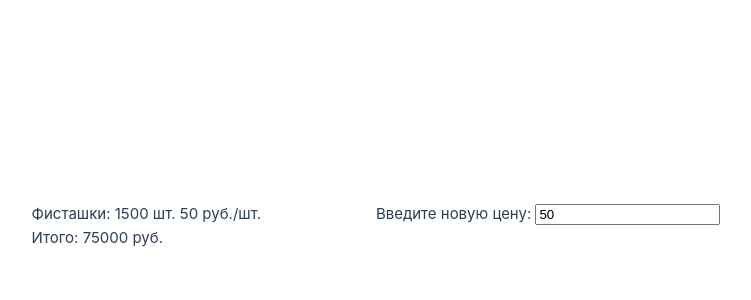
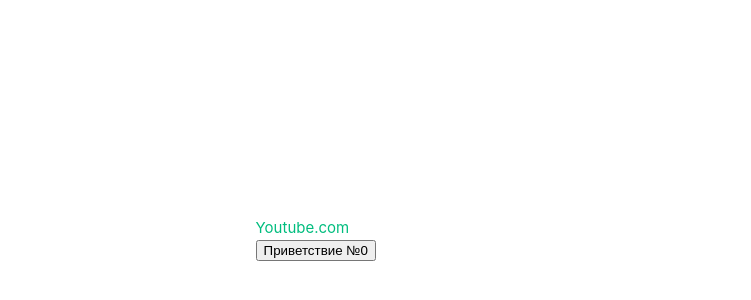
Before and after one commit to LeoonWi/Vue3_Exercises, a Vue app: page / in a window 1280 px wide. Shown: the part 162-462 px from the top of the page, without its empty margins (264-1015 px from the left). Built offline with nearby package versions, Linux system fonts and the light colour scheme.

Commit message:
Модификаторы событий

```diff
--- a/src/App.vue
+++ b/src/App.vue
@@ -2,30 +2,20 @@
   export default {
     data() {
       return {
-        name: 'Фисташки',
-        cost: '50',
-        amount: '1500',
+        count: 0,
       }
     },
     methods: {
-
-    },
-    computed: {
-      price: function() {
-        return this.cost * this.amount;
+      once: function() {
+        return this.count++;
       }
     }
   }
 </script>
 
 <template>
-  <div>
-    <p>{{ name }}: {{ amount }} шт. {{ cost }} руб./шт.</p>
-    <p>Итого: {{ price }} руб.</p><br>
-  </div>
-  <div>
-    Введите новую цену: <input type="text" v-model="cost">
-  </div>
+  <a href="https://youtube.com" @click.prevent>Youtube.com</a><br>
+  <button @click.once="once">Приветствие №{{ count }}</button>
 </template>
 
 <style>
```
